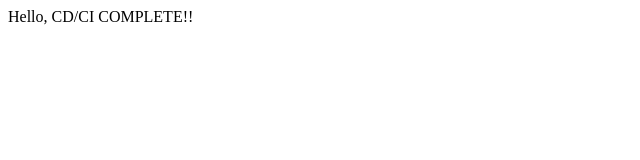
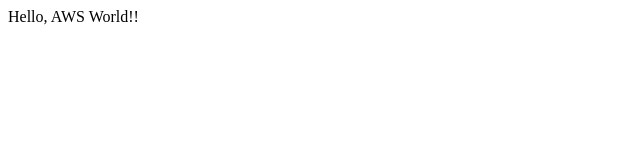
Before and after one commit to mimitanpopo123-create/Git-LastWork, a plain HTML site: page src/index.html in a window 1280 px wide. Shown: the full height of the page, 0-640 px from the left. Drawn offline with Linux system fonts and the light colour scheme.

Commit message:
Finale change

```diff
--- a/src/index.html
+++ b/src/index.html
@@ -6,6 +6,6 @@
   <title>CI/CDハンズオン</title>
 </head>
 <body>
-  Hello, CD/CI COMPLETE!!
+  Hello, AWS World!!
 </body>
 </html>
```
